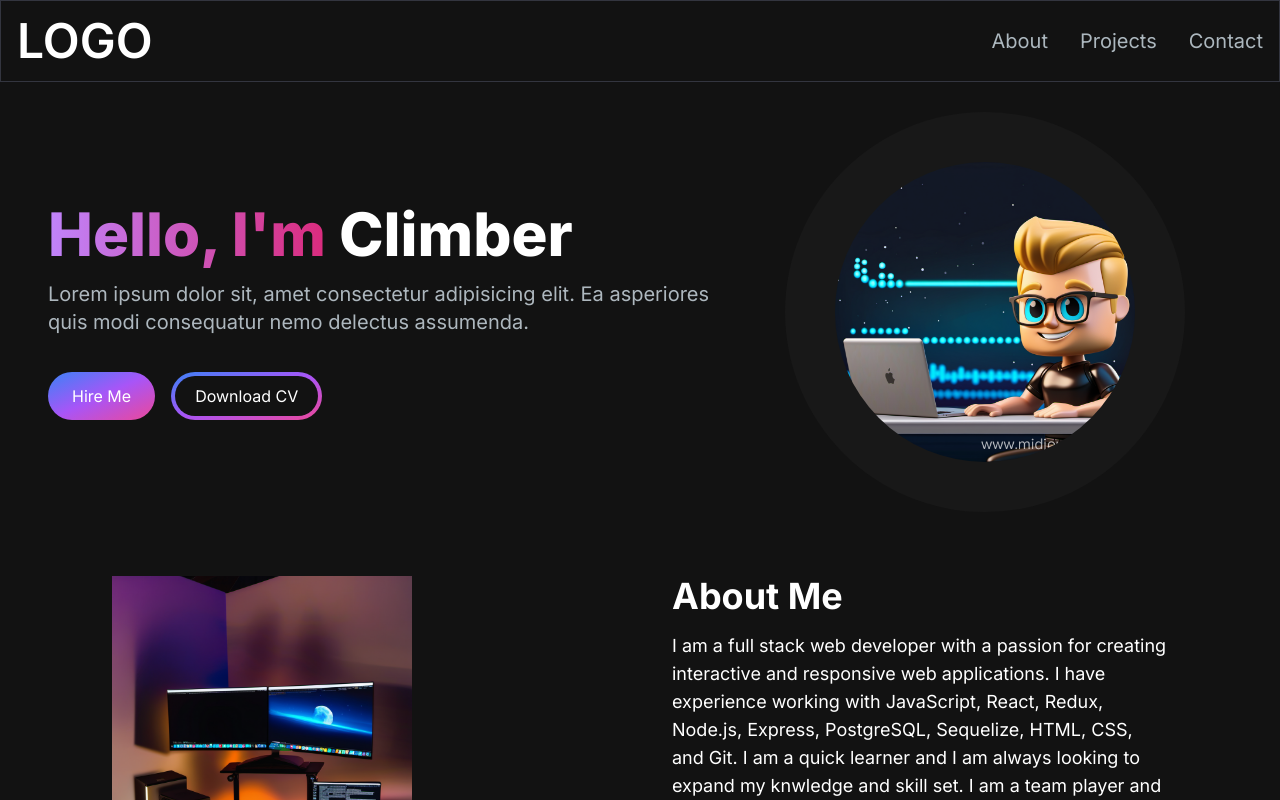
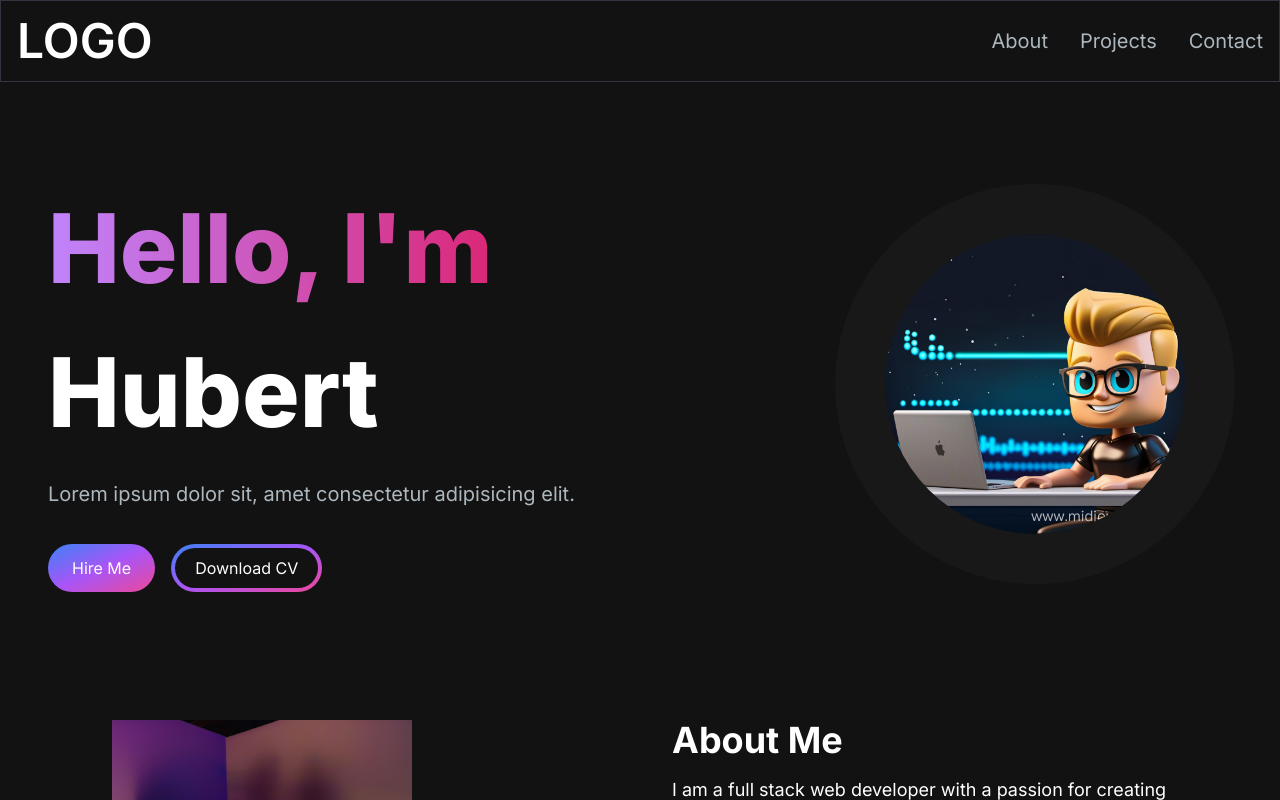
Before and after one commit to HubertKorcala/portfolio-website, a Next.js app: page / in a window 1280 px wide. Shown: the top 800 px of the page. Built offline with nearby package versions, Linux system fonts and the light colour scheme.

Commit message:
styles: fix position in HeroSection

```diff
--- a/src/app/components/HeroSection.tsx
+++ b/src/app/components/HeroSection.tsx
@@ -4,34 +4,34 @@
 
 const HeroSection = () => {
   return (
-    <section>
+    <section className="lg:py-16">
       <div className="grid grid-cols-1 sm:grid-cols-12">
-        <div className="col-span-7 place-self-center text-center sm:text-left">
-          <h1 className="text-white mb-4 text-4xl sm:text-5xl lg:text-6xl font-extrabold">
+        <div className="sm:col-span-7 lg:col-span-8 place-self-center text-center sm:text-left justify-self-start">
+          <h1 className="text-white mb-4 text-4xl sm:text-5xl lg:text-8xl lg:leading-normal font-extrabold">
             <span className="text-transparent bg-clip-text bg-gradient-to-r from-purple-400 to-pink-600">
               Hello, I{`'`}m{` `}
             </span>
+            <br></br>
             <TypeAnimation
               sequence={[
                 "Hubert",
                 1000,
                 "Web Developer",
                 1000,
-                "Sailor",
-                1000,
-                "Climber",
-                1000,
+                // "Sailor",
+                // 1000,
+                // "Climber",
+                // 1000,
               ]}
               wrapper="span"
-              speed={50}
+              speed={30}
               repeat={Infinity}
             />
           </h1>
-          <p className="text-[#ADB7BE] mb-6 text-lg lg:text-xl">
-            Lorem ipsum dolor sit, amet consectetur adipisicing elit. Ea
-            asperiores quis modi consequatur nemo delectus assumenda.
+          <p className="text-[#ADB7BE] text-base sm:text-lg mb-6 lg:text-xl">
+            Lorem ipsum dolor sit, amet consectetur adipisicing elit.
           </p>
-          <div className="">
+          <div>
             <button className="px-6 py-3 w-full sm:w-fit rounded-full  mr-4  bg-gradient-to-br from-blue-500 via-purple-500 to-pink-500 hover:bg-slate-200 text-white">
               Hire Me
             </button>
@@ -42,7 +42,7 @@
             </button>
           </div>
         </div>
-        <div className="col-span-5 place-self-center mt-4 lg:mt-0">
+        <div className="col-span-4 place-self-center mt-4 lg:mt-0">
           <div className="rounded-full bg-[#181818] w-[250px] h-[250px] lg:w-[400px] lg:h-[400px] relative">
             <Image
               src="/images/hero-image.png"
```
